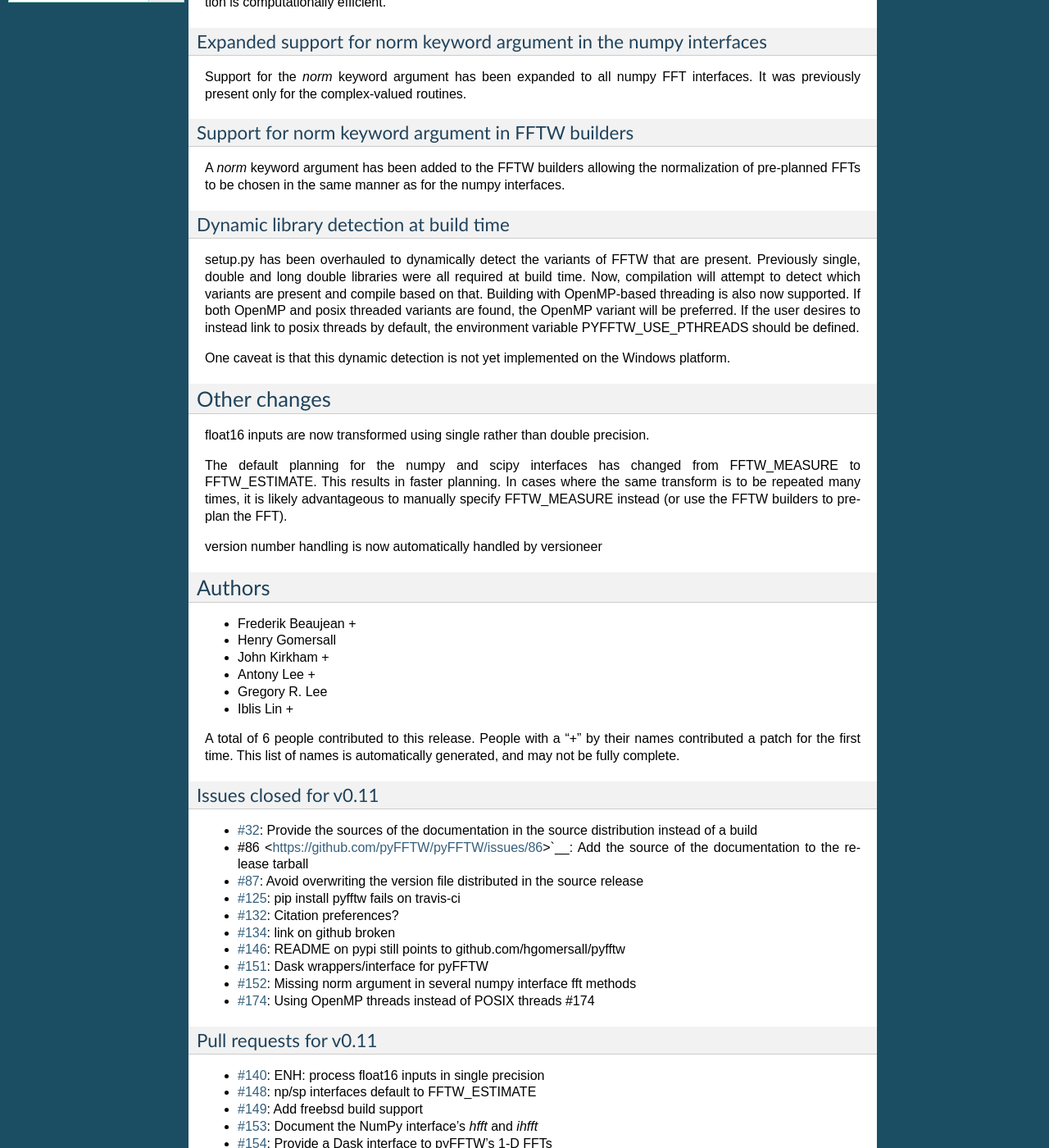
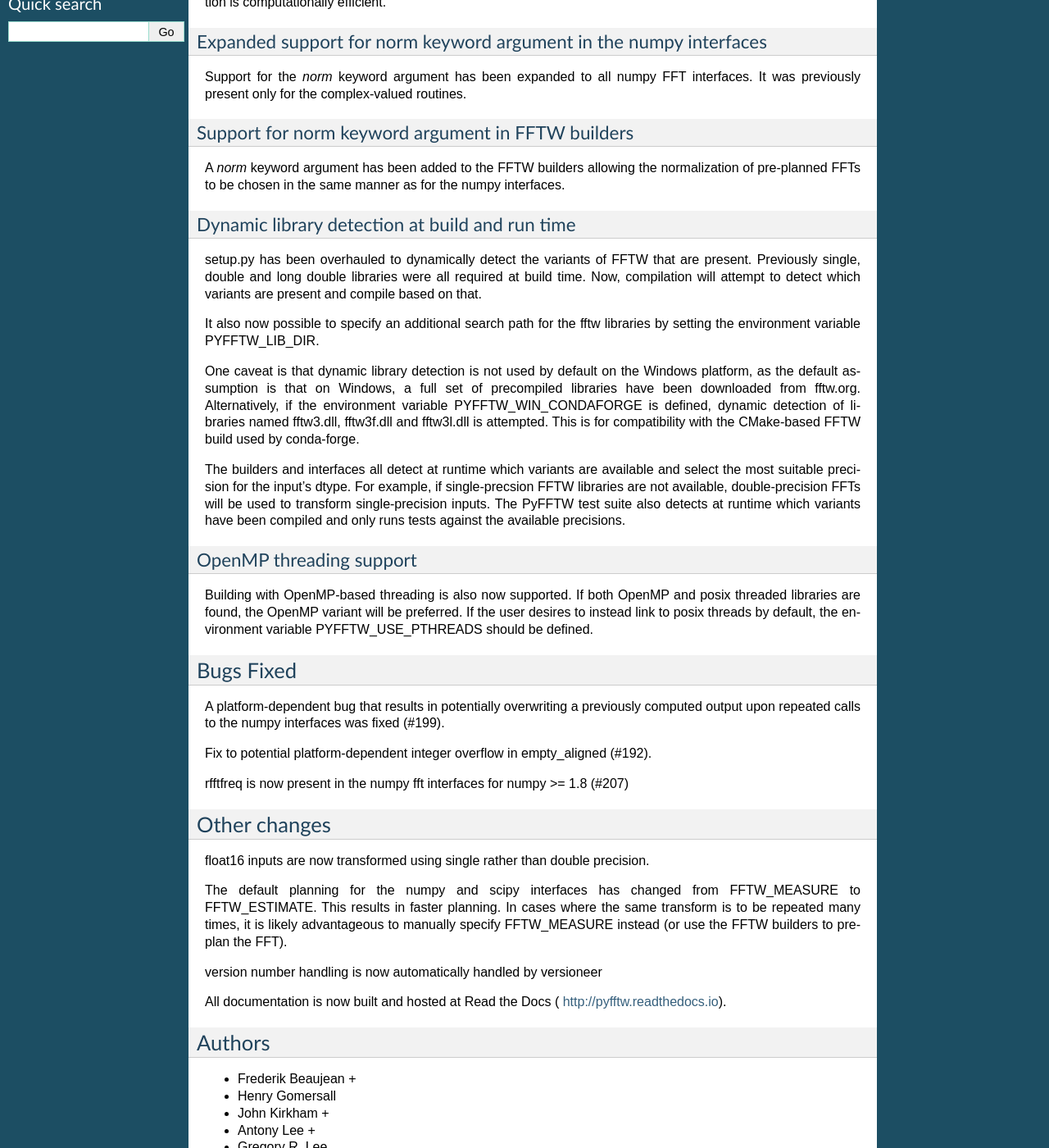
Before and after one commit to pyFFTW/pyFFTW, a Sphinx documentation site: the page built from docs/release/0.11.0.rst, in a window 1280 px wide and 1400 px high, scrolled down 552 px. Shown: the whole window at 82% size. Built offline with Sphinx 7.4.7, drawn with Linux system fonts in a browser that asks for light colours; pages that are not in the unit, such as notebooks, are missing from menus; some of the changed text lies outside the part shown.

Commit message:
Update release notes to reflect recently merged PRs

```diff
--- a/docs/release/0.11.0.rst
+++ b/docs/release/0.11.0.rst
@@ -41,19 +41,47 @@
 normalization of pre-planned FFTs to be chosen in the same manner as for the
 numpy interfaces.
 
-Dynamic library detection at build time
----------------------------------------
+Dynamic library detection at build and run time
+-----------------------------------------------
 setup.py has been overhauled to dynamically detect the variants of FFTW that
 are present.  Previously single, double and long double libraries were
 all required at build time.  Now, compilation will attempt to detect which
-variants are present and compile based on that.  Building with OpenMP-based
-threading is also now supported.  If both OpenMP and posix threaded variants
-are found, the OpenMP variant will be preferred.  If the user desires to
-instead link to posix threads by default, the environment variable
-PYFFTW_USE_PTHREADS should be defined.
+variants are present and compile based on that.
 
-One caveat is that this dynamic detection is not yet implemented on the Windows
-platform.
+It also now possible to specify an additional search path for the fftw
+libraries by setting the environment variable PYFFTW_LIB_DIR.
+
+One caveat is that dynamic library detection is not used by default on the
+Windows platform, as the default assumption is that on Windows, a full set of
+precompiled libraries have been downloaded from fftw.org. Alternatively, if the
+environment variable PYFFTW_WIN_CONDAFORGE is defined, dynamic detection of
+libraries named fftw3.dll, fftw3f.dll and fftw3l.dll is attempted.  This is for
+compatibility with the CMake-based FFTW build used by conda-forge.
+
+The builders and interfaces all detect at runtime which variants are available
+and select the most suitable precision for the input's dtype. For example, if
+single-precsion FFTW libraries are not available, double-precision FFTs will be
+used to transform single-precision inputs. The PyFFTW test suite also detects
+at runtime which variants have been compiled and only runs tests against the
+available precisions.
+
+OpenMP threading support
+------------------------
+Building with OpenMP-based threading is also now supported.  If both OpenMP
+and posix threaded libraries are found, the OpenMP variant will be preferred.
+If the user desires to instead link to posix threads by default, the
+environment variable PYFFTW_USE_PTHREADS should be defined.
+
+Bugs Fixed
+==========
+
+A platform-dependent bug that results in potentially overwriting a previously
+computed output upon repeated calls to the numpy interfaces was fixed (#199).
+
+Fix to potential platform-dependent integer overflow in empty_aligned (#192).
+
+rfftfreq is now present in the numpy fft interfaces for numpy >= 1.8 (#207)
+
 
 Other changes
 =============
@@ -68,6 +96,9 @@
 
 version number handling is now automatically handled by versioneer
 
+All documentation is now built and hosted at Read the Docs (
+http://pyfftw.readthedocs.io).
+
 Authors
 =======
 
@@ -77,8 +108,9 @@
 * Antony Lee +
 * Gregory R. Lee
 * Iblis Lin +
+* Hsiou-Yuan (Herbert) Liu +
 
-A total of 6 people contributed to this release.
+A total of 7 people contributed to this release.
 People with a "+" by their names contributed a patch for the first time.
 This list of names is automatically generated, and may not be fully complete.
 
@@ -94,6 +126,9 @@
 - `#151 <https://github.com/pyFFTW/pyFFTW/issues/151>`__: Dask wrappers/interface for pyFFTW
 - `#152 <https://github.com/pyFFTW/pyFFTW/issues/152>`__: Missing norm argument in several numpy interface fft methods
 - `#174 <https://github.com/pyFFTW/pyFFTW/issues/174>`__: Using OpenMP threads instead of POSIX threads #174
+- `#196 <https://github.com/pyFFTW/pyFFTW/issues/196>`__: Change URL in github description
+- `#197 <https://github.com/pyFFTW/pyFFTW/issues/197>`__: Numpy interface corrupts array argument
+- `#206 <https://github.com/pyFFTW/pyFFTW/issues/206>`__: numpy_fft should re-export rfftfreq
 
 Pull requests for v0.11
 ------------------------
@@ -116,6 +151,7 @@
 - `#166 <https://github.com/pyFFTW/pyFFTW/pull/166>`__: Make sure to reference Dask interface
 - `#167 <https://github.com/pyFFTW/pyFFTW/pull/167>`__: extend the norm argument as implemented in the numpy interface to the builders
 - `#169 <https://github.com/pyFFTW/pyFFTW/pull/169>`__: Documentation is on Read the Docs
+- `#170 <https://github.com/pyFFTW/pyFFTW/pull/170>`__: Redirect to Read the Docs
 - `#171 <https://github.com/pyFFTW/pyFFTW/pull/171>`__: DOC: add next_fast_len to the interfaces docs too
 - `#172 <https://github.com/pyFFTW/pyFFTW/pull/172>`__: Attempted fix to the problem of the FFTW libs not being downloaded on appveyor
 - `#173 <https://github.com/pyFFTW/pyFFTW/pull/173>`__: BLD: no conda package for numpy1.9 on Python3.6 so bump to 1.10.4
@@ -124,3 +160,11 @@
 - `#178 <https://github.com/pyFFTW/pyFFTW/pull/178>`__: Disable norm as a keyword argument in Dask test
 - `#182 <https://github.com/pyFFTW/pyFFTW/pull/182>`__: include documentation in the source distribution
 - `#185 <https://github.com/pyFFTW/pyFFTW/pull/185>`__: fix build-time fftw library detection for compatibility with conda-forge
+- `#186 <https://github.com/pyFFTW/pyFFTW/pull/186>`__: update interfaces.scipy_fftpack namespace
+- `#189 <https://github.com/pyFFTW/pyFFTW/pull/189>`__: [setup, pyx] Build only the parts for which FFTW libraries were found
+- `#190 <https://github.com/pyFFTW/pyFFTW/pull/190>`__: WIP: support building from conda-forge FFTW packages on Windows
+- `#192 <https://github.com/pyFFTW/pyFFTW/pull/192>`__: simple fix to overflow in empty_aligned() (on Windows machine)
+- `#198 <https://github.com/pyFFTW/pyFFTW/pull/198>`__: Fix broken build with OpenMP
+- `#199 <https://github.com/pyFFTW/pyFFTW/pull/199>`__: Fix to #197 in which misaligned arrays in the cache caused overwrites…
+- `#200 <https://github.com/pyFFTW/pyFFTW/pull/200>`__: update version import syntax in doc/conf.py for compatibility with versioneer
+- `#207 <https://github.com/pyFFTW/pyFFTW/pull/207>`__: add rfftfreq to the numpy interfaces
```
